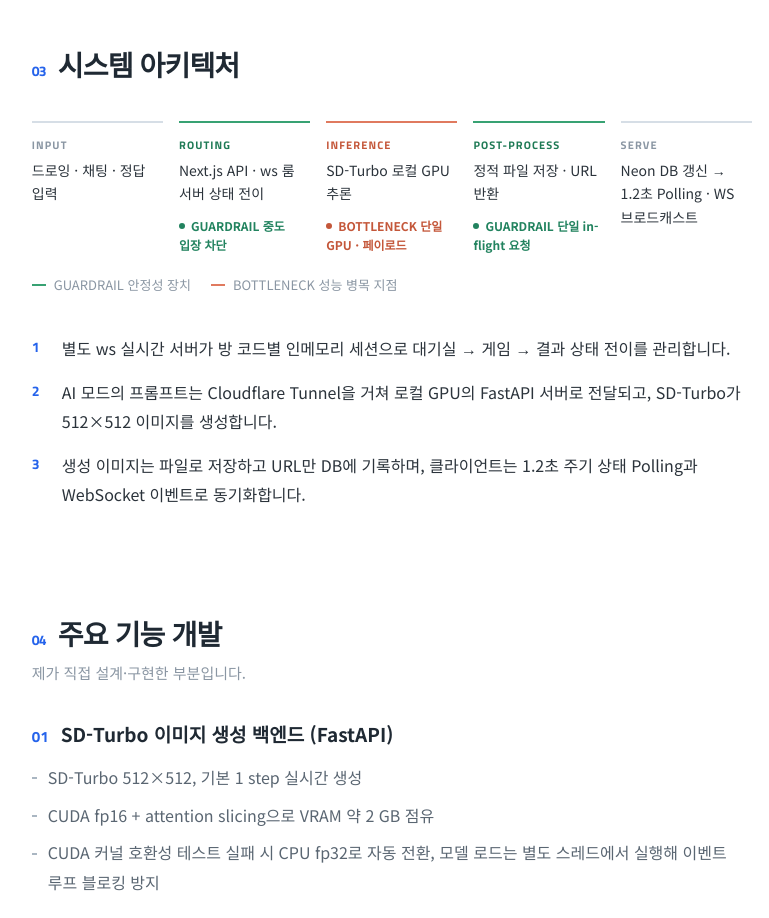
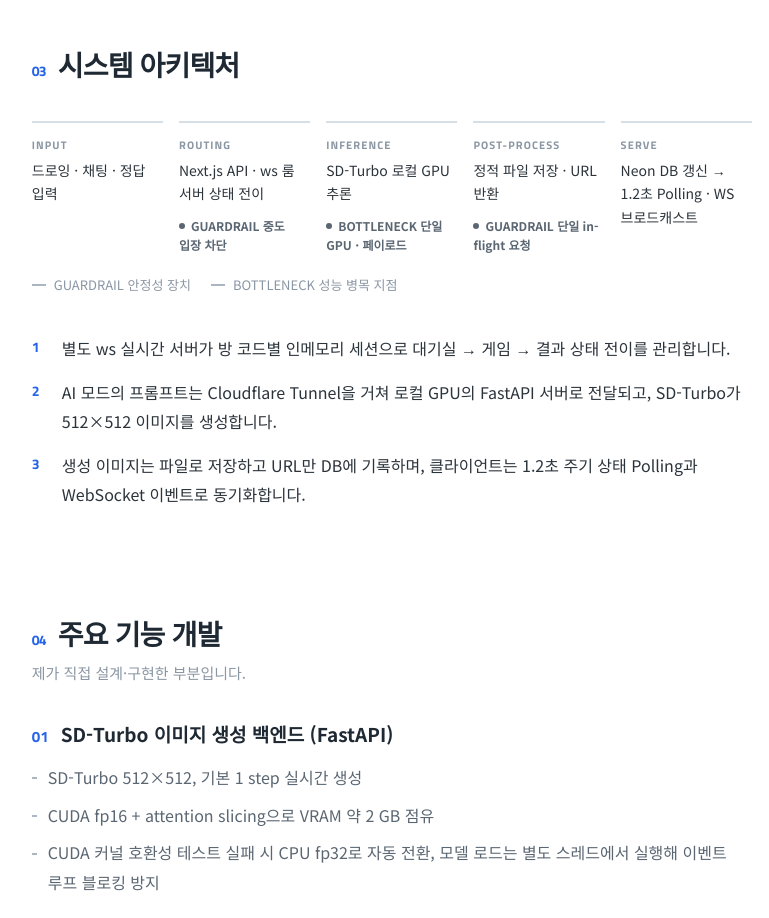
Before and after one commit to kimps005/kimps005, a plain HTML site: page docs/projects/eggg/index.html in a window 1280 px wide. Shown: the part 1760-2678 px from the top of the page, without its empty margins (397-1166 px from the left). Drawn offline with Linux system fonts and the light colour scheme.

Commit message:
Neutralize guardrail/bottleneck colors in architecture flow
Co-Authored-By: Claude Opus 5.5 <noreply@anthropic.com>
Claude-Session: https://claude.ai/code/session_01CvvByzFReE7WRqs2jPPPqS

```diff
--- a/docs/project.css
+++ b/docs/project.css
@@ -80,14 +80,11 @@
 .pd-page .flow li>span{font-size:11px;margin-bottom:6px;color:var(--pd-mute)}
 .pd-page .flow li em{margin-top:10px;font:700 12px/1.6 "Noto Sans KR",var(--body);letter-spacing:0}
 .pd-page .flow li em::before{content:"";display:inline-block;width:6px;height:6px;margin-right:6px;border-radius:50%;background:currentColor;vertical-align:2px}
-.pd-page .flow li.is-guard{border-top-color:#38A273;background:none}
-.pd-page .flow li.is-bottleneck{border-top-color:#E07A5F;background:none}
-.pd-page .flow li.is-guard>span{color:#1E7A55}
-.pd-page .flow li.is-bottleneck>span{color:#C4573A}
+.pd-page .flow li.is-guard,.pd-page .flow li.is-bottleneck{border-top-color:#D6DEE6;background:none}
+.pd-page .flow li.is-guard em,.pd-page .flow li.is-bottleneck em{color:var(--pd-sub)}
 .pd-legend{display:flex;flex-wrap:wrap;gap:20px;margin:20px 0 0;font-size:13px;color:var(--pd-mute)}
 .pd-legend span::before{content:"";display:inline-block;width:14px;height:2px;margin-right:8px;vertical-align:4px}
-.pd-legend .is-guard::before{background:#38A273}
-.pd-legend .is-bottleneck::before{background:#E07A5F}
+.pd-legend .is-guard::before,.pd-legend .is-bottleneck::before{background:#AAB6C2}
 .pd-points{margin-top:40px!important;counter-reset:pt}
 .pd-points li{position:relative;padding-left:30px;margin-bottom:14px;font-size:16px;line-height:1.85;color:var(--pd-text);counter-increment:pt}
 .pd-points li::before{content:counter(pt);position:absolute;left:0;top:0;font:700 14px/1.85 var(--display);color:var(--primary)}
--- a/docs/projects/eggg/index.html
+++ b/docs/projects/eggg/index.html
@@ -14,7 +14,7 @@
   <link rel="preconnect" href="https://fonts.gstatic.com" crossorigin />
   <link href="https://fonts.googleapis.com/css2?family=Mulish:wght@400;500;600;700;800&family=Noto+Sans+KR:wght@400;500;600;700;800&family=Titillium+Web:wght@400;600;700;800&display=swap" rel="stylesheet" />
   <link rel="stylesheet" href="../../styles.css?v=minimal-20261125" />
-  <link rel="stylesheet" href="../../project.css?v=minimal-20261125" />
+  <link rel="stylesheet" href="../../project.css?v=mono-20261127" />
   <script defer src="../../project.js?v=minimal-20261125"></script>
 </head>
 <body class="pd-page">
```
Also changed, not shown: docs/projects/catchsmishing/index.html (+1 -1 lines), docs/projects/finguard-ai/index.html (+1 -1 lines), docs/projects/lets-him-cook/index.html (+1 -1 lines), docs/projects/moagil/index.html (+1 -1 lines), docs/projects/pictory/index.html (+1 -1 lines).
